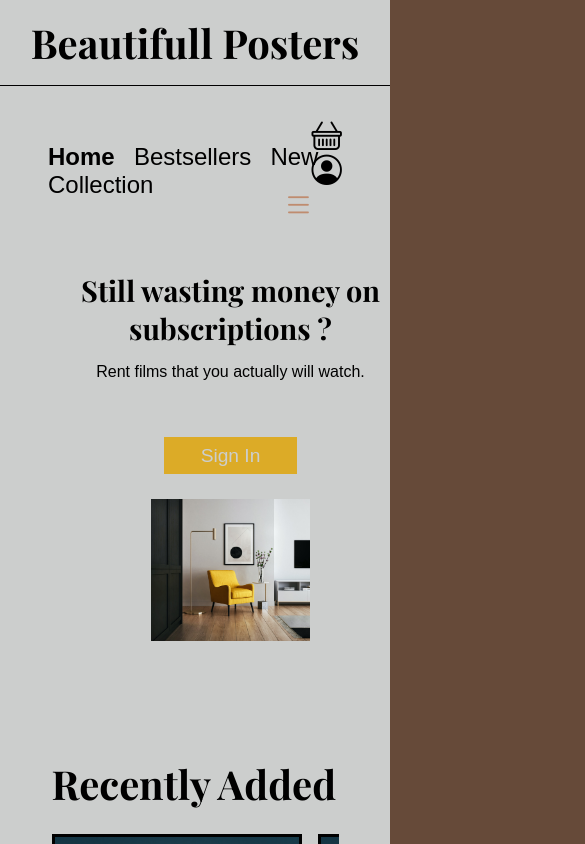
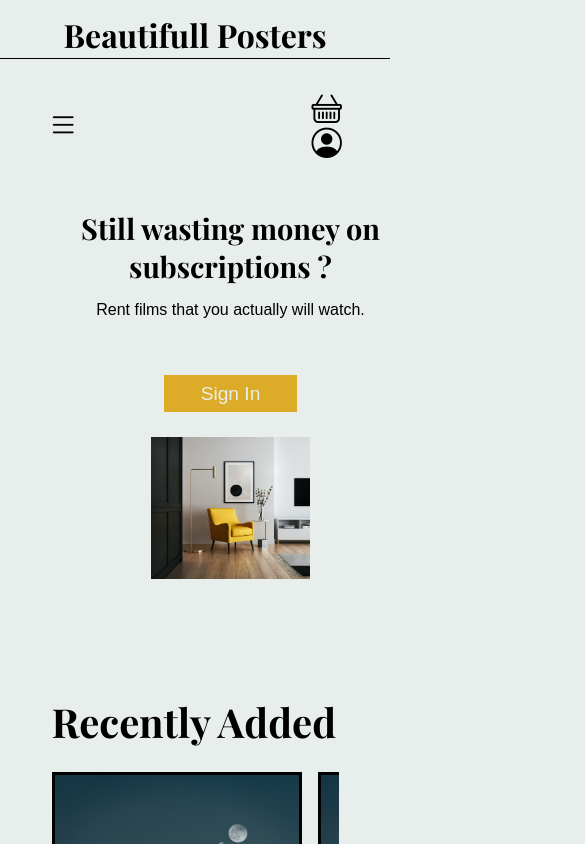
Before and after one commit to HerbertGit/posters-ecommerce-site, a Next.js app: page / in a window 390 px wide. Shown: the top 844 px of the page, 585 px wide, since content can reach past the window. Built offline with nearby package versions, Linux system fonts and the light colour scheme; a web font is replaced by a local one.

Commit message:
mobile friendly navbar

```diff
--- a/components/Navbar.tsx
+++ b/components/Navbar.tsx
@@ -1,9 +1,39 @@
-import { useState } from "react";
+import React, {
+  useState,
+  useEffect,
+  useRef,
+  RefObject,
+  Dispatch,
+  SetStateAction,
+} from "react";
 import styles from "../styles/Navbar.module.scss";
+
+function detectOutsideClick(
+  ref: RefObject<HTMLDivElement>,
+  shouldCheck: boolean,
+  setOpen: Dispatch<SetStateAction<boolean>>
+) {
+  useEffect(() => {
+    function handleClick(e: any) {
+      if (ref.current && !ref.current.contains(e.target) && shouldCheck) {
+        setOpen(false);
+        document.body.classList.remove("no-scroll");
+      }
+    }
+    document.addEventListener("mousedown", handleClick);
+
+    return () => {
+      document.removeEventListener("mousedown", handleClick);
+    };
+  }, [ref, shouldCheck]);
+}
 
 export default function Navbar() {
   const [open, setOpen] = useState(false);
   const [selected, setSelected] = useState(0);
+  const menu = useRef<HTMLDivElement | null>(null);
+
+  detectOutsideClick(menu, open, setOpen);
 
   let menuStyle: string = open
     ? styles.hamburger__content_open
@@ -15,6 +45,18 @@ export default function Navbar() {
     console.log("click");
     setOpen((prevState) => !prevState);
   }
+
+  useEffect(() => {
+    if (open) {
+      document.body.classList.add("no-scroll");
+    } else {
+      document.body.classList.remove("no-scroll");
+    }
+
+    return () => {
+      document.body.classList.remove("no-scroll");
+    };
+  }, [open]);
 
   // bi-x-lgM
 
@@ -52,25 +94,27 @@ export default function Navbar() {
           New Collection
         </a>
       </div>
+      <i
+        className={`${hamburgerStyle} bi ${open ? "bi-x-lg" : "bi-list"}`}
+        onClick={toggleMenu}
+      ></i>
+      <div ref={menu} className={menuStyle}>
+        <a className={styles.hamburger__content_open__link} href="">
+          {/* <i className=""></i> */}
+          Home
+        </a>
+        <a className={styles.hamburger__content_open__link} href="">
+          {/* <i className=""></i> */}
+          Bestsellers
+        </a>
+        <a className={styles.hamburger__content_open__link} href="">
+          <i className=""></i>
+          New Collection
+        </a>
+      </div>
       <div className={styles.icons}>
         <i className={`${styles.basket} bi bi-basket`}></i>
         <i className={`${styles.profile_icon} bi bi-person-circle`}></i>
-        <i
-          className={`${hamburgerStyle} bi ${open ? "bi-x-lg" : "bi-list"}`}
-          onClick={toggleMenu}
-        ></i>
-      </div>
-
-      <div className={menuStyle}>
-        <a href="">
-          <i className=""></i>
-        </a>
-        <a href="">
-          <i className=""></i>
-        </a>
-        <a href="">
-          <i className=""></i>
-        </a>
       </div>
     </nav>
   );
--- a/styles/Navbar.module.scss
+++ b/styles/Navbar.module.scss
@@ -20,6 +20,8 @@ $text-size: clamp(1.25rem, 1.9vw, 1.7rem);
 .link_wrapper {
   width: 40%;
 
+  display: none;
+
   &__link {
     text-decoration: none;
     color: $font-color;
@@ -33,27 +35,40 @@ $text-size: clamp(1.25rem, 1.9vw, 1.7rem);
   }
 }
 
+@media screen and (min-width: $medium_breakpoint) {
+  .link_wrapper {
+    display: inline;
+  }
+}
+
 .hamburger {
   display: block;
-  color: $color_secondary;
+  color: $font-color;
   font-size: $logo-size;
-  // grid-column: 12/13;
   transition: all 0.5s;
 
-  // height: 1.2rem;
-  // z-index: ;
   &__content {
-    width: 60%;
-    height: 100vh;
+    width: 90%;
+    height: 93vh;
 
-    background-color: #664a39;
+    // background-color: $color_background;
+    background-color: white;
 
     position: absolute;
     z-index: 1;
-    right: 0;
-    top: 0;
-    transform: translateX(100%);
+    left: 0;
+    top: 7vh;
+    transform: translateX(-100%);
     transition: all 0.5s;
+
+    padding: 2em;
+    a {
+      font-size: 1.5em;
+      display: block;
+      margin-bottom: 2em;
+      color: $font-color;
+      text-decoration: none;
+    }
   }
 }
 
@@ -61,9 +76,7 @@ $text-size: clamp(1.25rem, 1.9vw, 1.7rem);
   @extend .hamburger;
   transition: all 0.5s;
 
-  // font-size: 4rem;
-
-  transform: translate(-60vw);
+  transform: translate(50vw);
 }
 
 .hamburger__content_open {
@@ -104,7 +117,7 @@ $text-size: clamp(1.25rem, 1.9vw, 1.7rem);
 // }
 
 .icons {
-  width: 20%;
+  width: 30%;
 }
 
 .basket,
@@ -117,14 +130,6 @@ $text-size: clamp(1.25rem, 1.9vw, 1.7rem);
   float: right;
   color: $font-color;
 }
-
-// .basket {
-//   grid-column: 11/12;
-// }
-
-// .profile_icon {
-//   grid-column: 12/13;
-// }
 
 @media screen and (min-width: $small_breakpoint) {
   .basket,
--- a/styles/_variables.scss
+++ b/styles/_variables.scss
@@ -4,6 +4,6 @@ $medium_breakpoint: 1420px;
 $main_container_width: 1500px;
 
 $font-color: #000000;
-$color_background: #cccecd;
+$color_background: #e8eeeb;
 $color_secondary: #bf8c6f;
 $color_accent: #dcab27;
--- a/styles/global-styles.scss
+++ b/styles/global-styles.scss
@@ -34,7 +34,13 @@ h3 {
   width: 100%;
   text-align: center;
   border-bottom: 1px solid black;
+  height: 7vh;
   &__logo {
     padding: 0.4em 0;
+    font-size: 2rem;
   }
 }
+
+.no-scroll {
+  overflow-y: hidden;
+}
--- a/styles/index.module.scss
+++ b/styles/index.module.scss
@@ -43,6 +43,7 @@
   .hero {
     flex-direction: row;
     justify-content: space-between;
+    width: 90%;
   }
 
   .hero__text {
```
